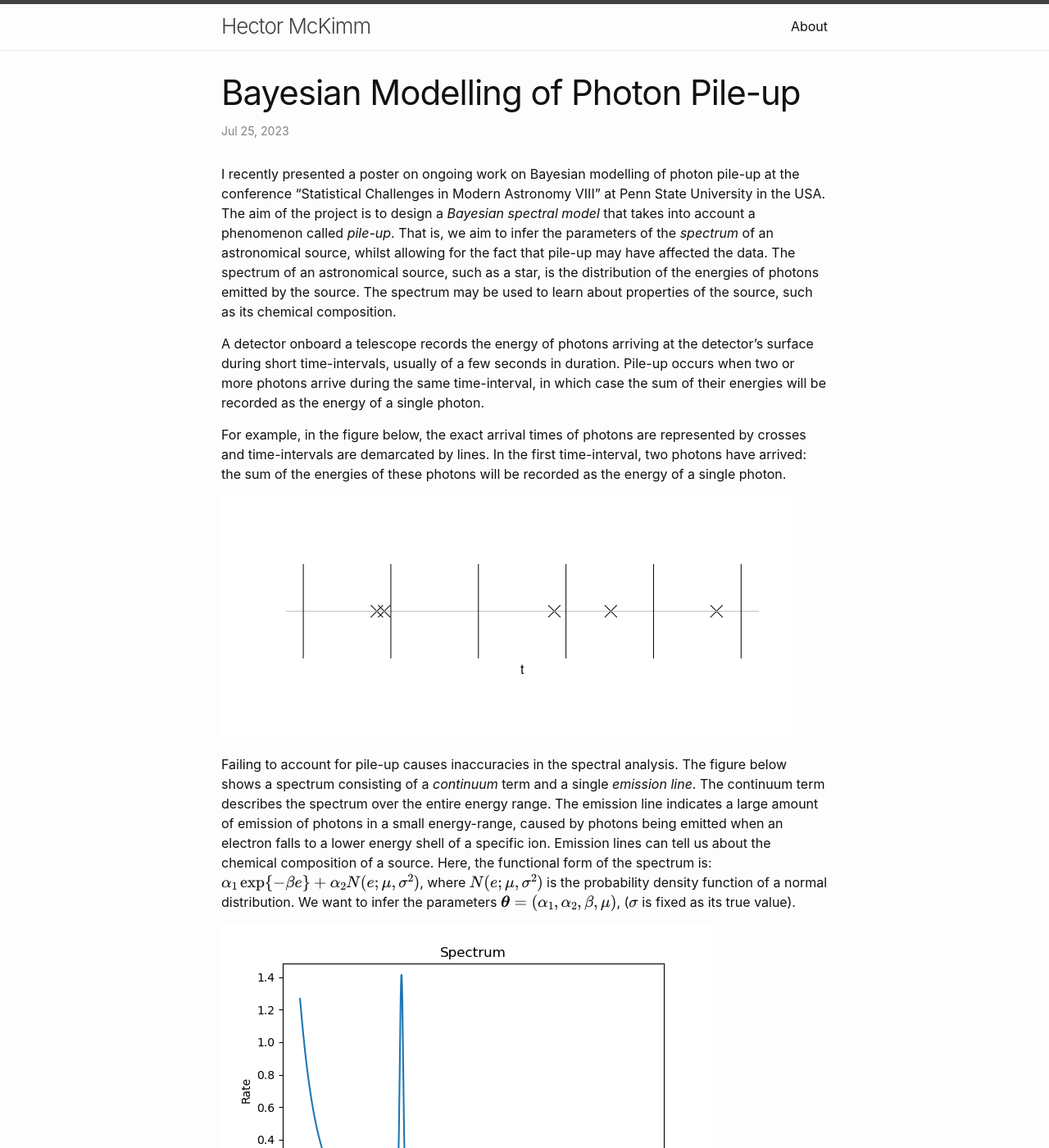
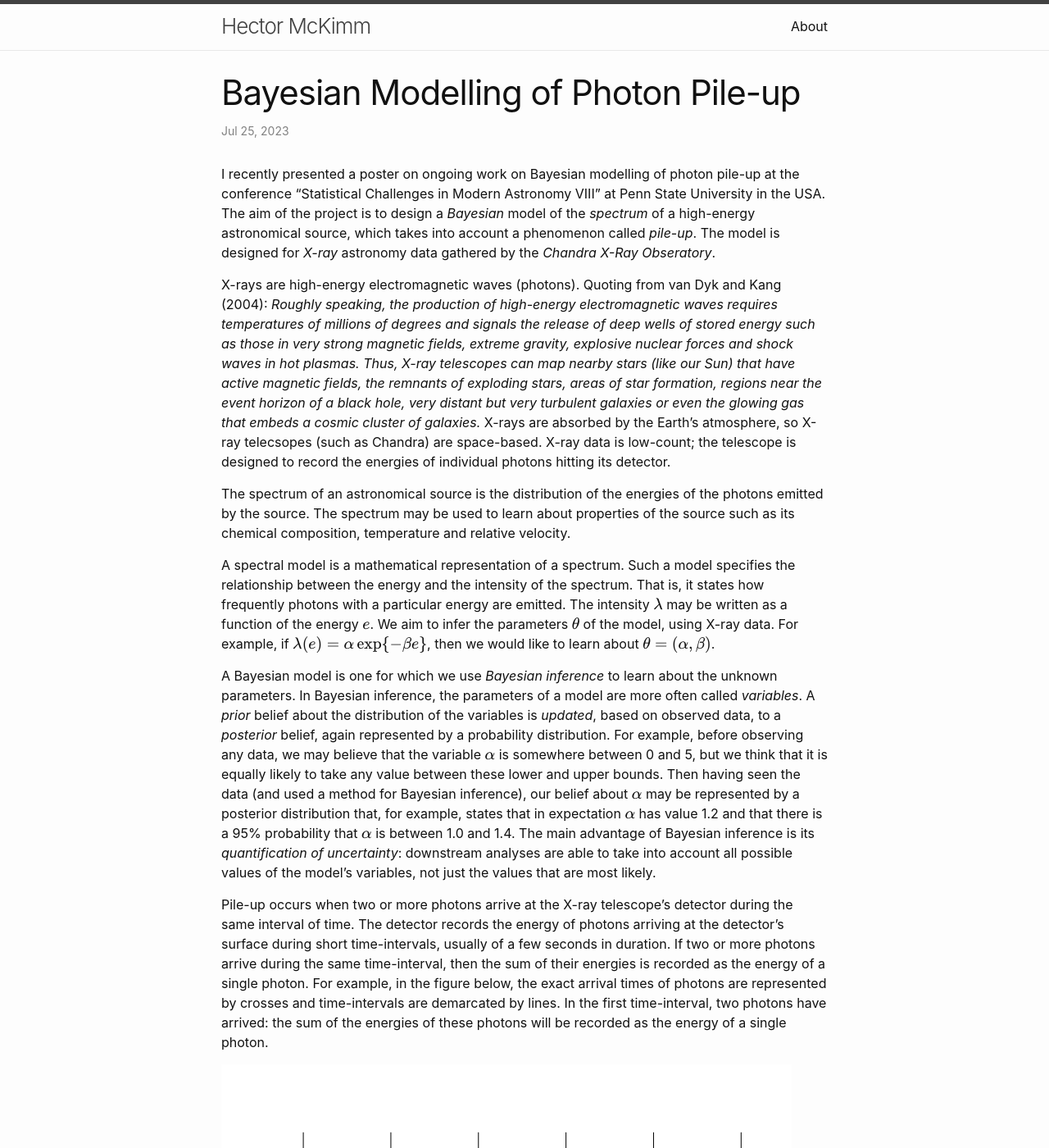
Before and after one commit to mckimmh/mckimmh.github.io, a Jekyll site: the page built from _posts/2023-07-25-bayesian-modelling-of-photon-pileup.markdown, in a window 1280 px wide and 1400 px high. Shown: the whole window at 82% size. Built offline with Jekyll 4.4.1, drawn with Linux system fonts in a browser that asks for light colours; formulas are drawn with MathJax 3; some of the changed text lies outside the part shown.

Commit message:
update post

```diff
--- a/_posts/2023-07-25-bayesian-modelling-of-photon-pileup.markdown
+++ b/_posts/2023-07-25-bayesian-modelling-of-photon-pileup.markdown
@@ -4,31 +4,45 @@ title: "Bayesian Modelling of Photon Pile-up"
 date: 2023-07-25 10:49:00 +0100
 categories: jekyll update
 ---
-I recently presented a poster on ongoing work on Bayesian modelling of photon pile-up at the conference "Statistical Challenges in Modern Astronomy VIII" at Penn State University in the USA. The aim of the project is to design a *Bayesian spectral model* that takes into account a phenomenon called *pile-up*. That is, we aim to infer the parameters of the *spectrum* of an astronomical source, whilst allowing for the fact that pile-up may have affected the data. The spectrum of an astronomical source, such as a star, is the distribution of the energies of photons emitted by the source. The spectrum may be used to learn about properties of the source, such as its chemical composition.
+I recently presented a poster on ongoing work on Bayesian modelling of photon pile-up at the conference "Statistical Challenges in Modern Astronomy VIII" at Penn State University in the USA. The aim of the project is to design a *Bayesian* model of the *spectrum* of a high-energy astronomical source, which takes into account a phenomenon called *pile-up*. The model is designed for *X-ray* astronomy data gathered by the *Chandra X-Ray Obseratory*.
 
-A detector onboard a telescope records the energy of photons arriving at the detector's surface during short time-intervals, usually of a few seconds in duration. Pile-up occurs when two or more photons arrive during the same time-interval, in which case the sum of their energies will be recorded as the energy of a single photon.
+X-rays are high-energy electromagnetic waves (photons). Quoting from van Dyk and Kang (2004): *Roughly speaking, the production of high-energy electromagnetic waves requires temperatures of millions of degrees and signals the release of deep wells of stored energy such as those in very strong magnetic fields, extreme gravity, explosive nuclear forces and shock waves in hot plasmas. Thus, X-ray telescopes can map nearby stars (like our Sun) that have active magnetic fields, the remnants of exploding stars, areas of star formation, regions near the event horizon of a black hole, very distant but very turbulent galaxies or even the glowing gas that embeds a cosmic cluster of galaxies.* X-rays are absorbed by the Earth's atmosphere, so X-ray telecsopes (such as Chandra) are space-based. X-ray data is low-count; the telescope is designed to record the energies of individual photons hitting its detector.
 
-For example, in the figure below, the exact arrival times of photons are represented by crosses and time-intervals are demarcated by lines. In the first time-interval, two photons have arrived: the sum of the energies of these photons will be recorded as the energy of a single photon.
+The spectrum of an astronomical source is the distribution of the energies of the photons emitted by the source. The spectrum may be used to learn about properties of the source such as its chemical composition, temperature and relative velocity.
+
+A spectral model is a mathematical representation of a spectrum. Such a model specifies the relationship between the energy and the intensity of the spectrum. That is, it states how frequently photons with a particular energy are emitted. The intensity $$\lambda$$ may be written as a function of the energy $$e$$. We aim to infer the parameters $$\theta$$ of the model, using X-ray data. For example, if $$\lambda(e) = \alpha \exp \{ - \beta e \}$$, then we would like to learn about $$\theta = (\alpha, \beta)$$.
+
+A Bayesian model is one for which we use *Bayesian inference* to learn about the unknown parameters. In Bayesian inference, the parameters of a model are more often called *variables*. A *prior* belief about the distribution of the variables is *updated*, based on observed data, to a *posterior* belief, again represented by a probability distribution. For example, before observing any data, we may believe that the variable $$\alpha$$ is somewhere between 0 and 5, but we think that it is equally likely to take any value between these lower and upper bounds. Then having seen the data (and used a method for Bayesian inference), our belief about $$\alpha$$ may be represented by a posterior distribution that, for example, states that in expectation $$\alpha$$ has value 1.2 and that there is a 95% probability that $$\alpha$$ is between 1.0 and 1.4. The main advantage of Bayesian inference is its *quantification of uncertainty*: downstream analyses are able to take into account all possible values of the model's variables, not just the values that are most likely.
+
+Pile-up occurs when two or more photons arrive at the X-ray telescope's detector during the same interval of time. The detector records the energy of photons arriving at the detector's surface during short time-intervals, usually of a few seconds in duration. If two or more photons arrive during the same time-interval, then the sum of their energies is recorded as the energy of a single photon. For example, in the figure below, the exact arrival times of photons are represented by crosses and time-intervals are demarcated by lines. In the first time-interval, two photons have arrived: the sum of the energies of these photons will be recorded as the energy of a single photon.
 
 ![Piled Photons](/assets/images/exact_arrivals_t_intvls.png)
 
-Failing to account for pile-up causes inaccuracies in the spectral analysis. The figure below shows a spectrum consisting of a *continuum* term and a single *emission line*. The continuum term describes the spectrum over the entire energy range. The emission line indicates a large amount of emission of photons in a small energy-range, caused by photons being emitted when an electron falls to a lower energy shell of a specific ion. Emission lines can tell us about the chemical composition of a source. Here, the functional form of the spectrum is: $$ \alpha_1 \exp\{ -\beta e \} + \alpha_2 N(e; \mu, \sigma^2) $$, where $$N(e; \mu, \sigma^2)$$ is the probability density function of a normal distribution. We want to infer the parameters $$\boldsymbol{\theta} = (\alpha_1, \alpha_2, \beta, \mu)$$, ($$\sigma$$ is fixed as its true value).
+# Visualising the Effect of Pile-up
+
+Failing to account for pile-up causes inaccuracies in the spectral analysis. The figure below shows a spectrum consisting of a *continuum* term and a single *emission line*. The continuum term describes the spectrum over the entire energy range. The emission line indicates a large amount of emission of photons in a small energy-range, caused by photons being emitted when an electron falls to a lower energy shell of a specific ion. Here, the intensity of the spectrum is $$\lambda(e) = \alpha_1 \exp\{ -\beta e \} + \alpha_2 N(e; \mu, \sigma^2) $$, where $$N(e; \mu, \sigma^2)$$ is the probability density function of a normal distribution. We want to infer the parameters $$\boldsymbol{\theta} = (\alpha_1, \alpha_2, \beta, \mu)$$, ($$\sigma$$ is fixed as its true value).
 
 ![Spectrum](/assets/images/spec.png)
 
-Simulating photons from this spectrum and simulating the effect of pile-up produces the observed spectrum shown below. We see here that there are three effects of pile-up. Firstly, the spectrum hardens, which is to say that more high-energy photons are recorded. Secondly, the emission line widens, which is due to the pile-up of low-energy and emission-line-energy photons. Lastly, the emission line has a ''shadow'', which is due to the pile-up of two emission-line-energy photons. That is, the true energy of the emission line is 3.0, so there is a small bump in the observed spectrum approximately at 6.0, corresponding to events consisting of two piled photons produced by the emission line.
+Simulating photons from this spectrum and simulating the effect of pile-up produces the observed spectrum shown below. We see here that there are three effects of pile-up. Firstly, the spectrum hardens, which is to say that more high-energy photons are recorded. Secondly, the emission line widens, which is due to the pile-up of low-energy and emission-line-energy photons. Lastly, the emission line has a ''shadow'', which is due to the pile-up of two emission-line-energy photons. That is, the true energy of the emission line is 3.0, so there is a small bump in the observed spectrum approximately at 6.0, corresponding to the pile-up of two piled photons produced by the emission line.
 
 ![Observed Spectrum](/assets/images/chnnl_marg_pos.png)
 
-By "event", we refer to one or more photons arriving at the telescope's detector during a single time interval. When a photon hits the detector's surface, it interacts with the detector material, causing electrons to be released. These electrons produce a *charge cloud*. A *grade* is a label given to an event, which categorizes the shape of its charge cloud.
+# A Tractable Model that fully uses Grade information
+
+A novelty of our model is that it takes into account the dependence of a photon's grade on its energy, yet still has a *tractable likelihood* (it is possible to compute how likely it was that the observed data was produced by a given set of parameters).
+
+When a photon hits the detector's surface, it interacts with the detector material, causing electrons to be released. These electrons produce a *charge cloud*. We refer to one or more photons arriving at the telescope's detector during a single time interval as an *event*.  A *grade* is a label given to an event, which categorizes the shape of its charge cloud.
 
 Other than the recorded event energies, the event grades give important information as to how likely it is that the event consists of two or more photons. There are two ways that grades provide information as to whether an event is piled. The first is that a photon's grade depends on its energy. The second has to do with a phenomenon called *grade migration*. When multiple photons hit the detector in the same time-interval, the charge clouds attributable to the individual photons will combine to form a single charge cloud; the grade of this resulting charge cloud depends stochastically on the grades that would have been assigned to the charge clouds of the individual photons, had these individual photons not interacted. In particular, it's possible that two photons with the same grade will combine to be recorded with an entirely different grade; we call this a case of grade migration.
 
-A novelty of our model is that it makes use of data on the photons' grades, yet still has a *tractable likelihood* (it is possible to compute how likely it was that the observed data was produced by a given set of parameters). Davis (2001) describes a model of pile-up that has a tractable likelihood, but does not make use of grade information. Tamba et al (2022) conduct a spectral analysis that accounts for pile-up and uses grade information, but they do not use a model with a tractable likelihood and instead use a *simulation-based* method.
+Davis (2001) and Table et al (2022) have worked on spectral models that account for pile-up. Davis (2001) describes a model that has a tractable likelihood, but does not allow for the dependence of a photon's grade on its energy. Tamba et al (2022) account for this dependence, but they do not use a model with a tractable likelihood and instead use a *simulation-based* method.
 
 # Preliminary Results
 
-I won't provide any details on the mathematical underpinnings of the model, but skip straight to comparing the model to a traditional spectral model that does not account for pile-up. To investigate how well our model performs, we can use simulated data for which we know the true values of the parameters. Here, we simulate data using $$\alpha_1 = 1.28, \alpha_2=0.18, \beta=2.00$$ and $$\mu=3.00$$. We then infer the posterior distribution of the parameters using our pile-up model and compare the results to the posterior produced by a spectral model that does not account for pile-up.
+I won't provide any details on the mathematical underpinnings of the model, but skip straight to comparing the model to a traditional spectral model that does not account for pile-up. To investigate how well our model performs, we can use simulated data for which we know the true spectrum. Here, we simulate data from the spectrum $$\lambda(e) = \alpha_1 \exp\{ -\beta e \} + \alpha_2 N(e; \mu, \sigma^2) $$, using $$\alpha_1 = 1.28, \alpha_2=0.18, \beta=2.00$$ and $$\mu=3.00$$. We then infer the posterior distribution of the parameters using our pile-up model and compare the results to the posterior produced by a spectral model that does not account for pile-up.
+
+As an aside, because the data-generating process is noisy and we have a relatively small amount of data, even for a perfect model, the posterior would not necessarily be centred exactly at the true value of the model's variables. So in analysing how well our model performs, it can help to look at the model's *coverage*. For a model with good coverage, the 95% [credible region](https://en.wikipedia.org/wiki/Credible_interval) contains the true value of the unknown parameter 95% of the time. A 95% credible region is the region within which, according to the posterior distribution, the unknown parameter value falls with a 95% probability.
 
 The figure below shows the inferred parameters, when a traditional model that does not account for pile-up is used. The marginal posteriors for $$\alpha_1, \alpha_2$$ and $$\beta$$ are all well-off!
 
@@ -47,3 +61,6 @@ The aim of this post has been to provide a non-technical introduction to Bayesia
 Davis, J. E. (2001). Event Pileup in Charge Coupled Devices. The Astrophysical Journal, 562(1):575.
 
 Tamba, T., Odaka, H., Bamba, A., Murakami, H., Mori, K., Hayashida, K., Terada, Y., Mizuno, T., and Nobukawa, M. (2022). Simulation-based spectral analysis of X-ray CCD data affected by photon pile-up. Publications of the Astronomical Society of Japan, 74(2):364–383.
+
+van Dyk, D. A. and Kang, H. (2004). Highly Structured Models for Spectral Analysis in
+High-Energy Astrophysics. Statistical Science, 19(2):275 – 293.
```
